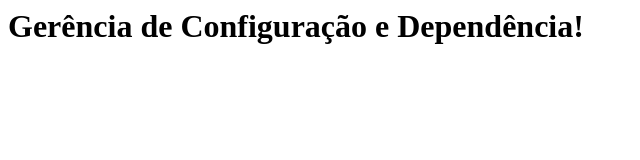
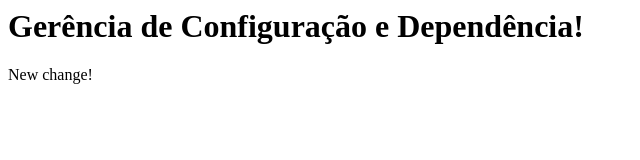
Before and after one commit to ahacalabria/cgd-practice-01, a plain HTML site: page index.html in a window 1280 px wide. Shown: the full height of the page, 0-640 px from the left. Drawn offline with Linux system fonts and the light colour scheme.

Commit message:
new change

```diff
--- a/index.html
+++ b/index.html
@@ -1,3 +1,4 @@
 <html>
     <h1>Gerência de Configuração e Dependência!</h1>
+    <p>New change!</p>
 </html>
```
